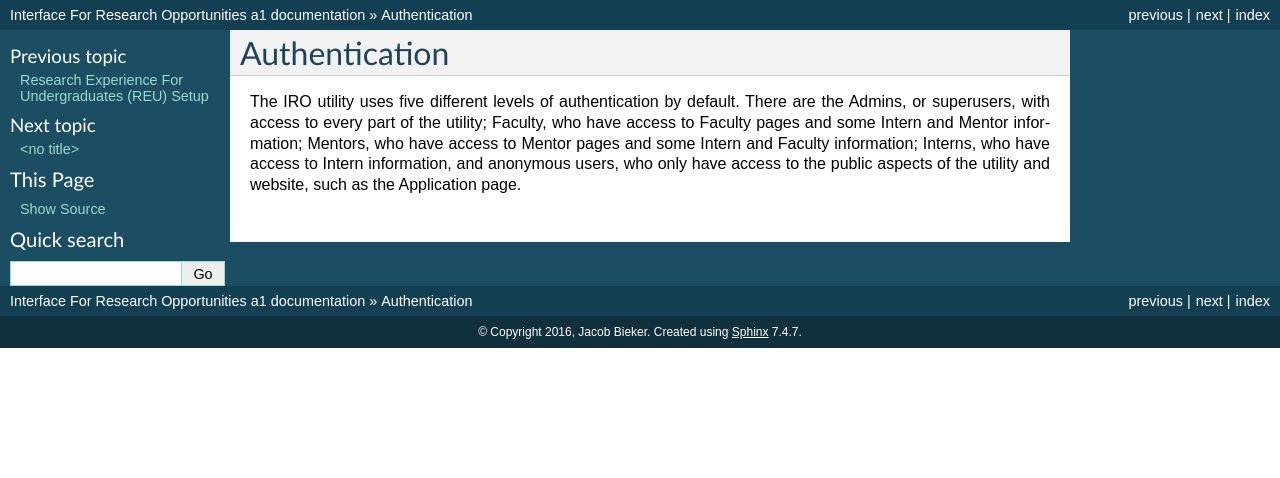
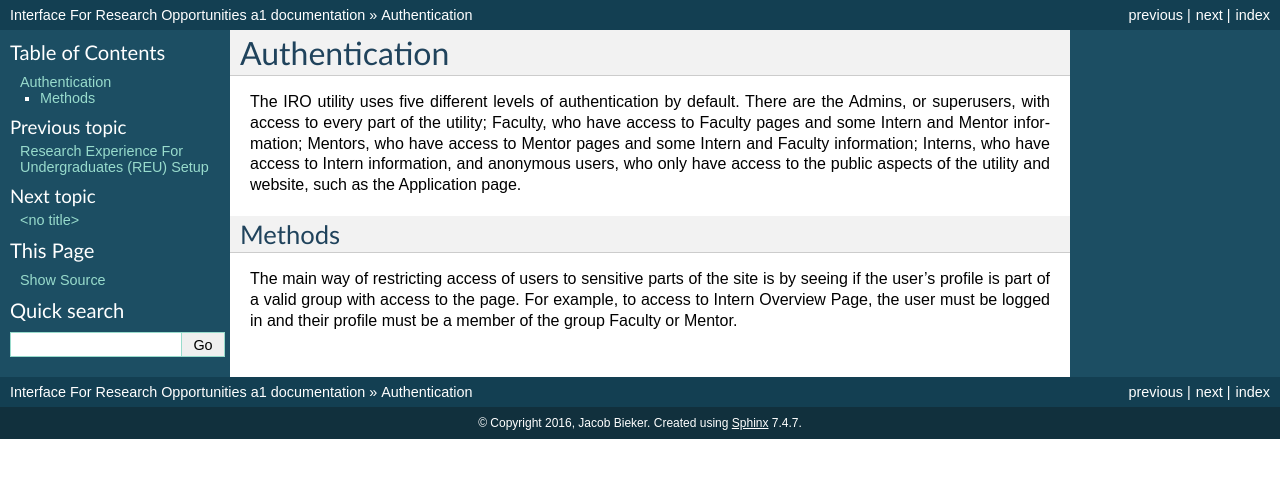
Before and after one commit to UO-SPUR/reu_utility, a Sphinx documentation site: the page built from docs/authentication.rst, in a window 1280 px wide. Shown: the top 478 px of the page. Built offline with Sphinx 7.4.7, drawn with Linux system fonts in a browser that asks for light colours.

Commit message:
Add more to authentication

```diff
--- a/docs/authentication.rst
+++ b/docs/authentication.rst
@@ -6,3 +6,11 @@ The IRO utility uses five different levels of authentication by default. There a
 to every part of the utility; Faculty, who have access to Faculty pages and some Intern and Mentor information; Mentors,
 who have access to Mentor pages and some Intern and Faculty information; Interns, who have access to Intern information,
 and anonymous users, who only have access to the public aspects of the utility and website, such as the Application page.
+
+.. _authentication-methods:
+Methods
+-------
+
+The main way of restricting access of users to sensitive parts of the site is by seeing if the user's profile is part of
+a valid group with access to the page. For example, to access to Intern Overview Page, the user must be logged in and their
+profile must be a member of the group Faculty or Mentor.
```
